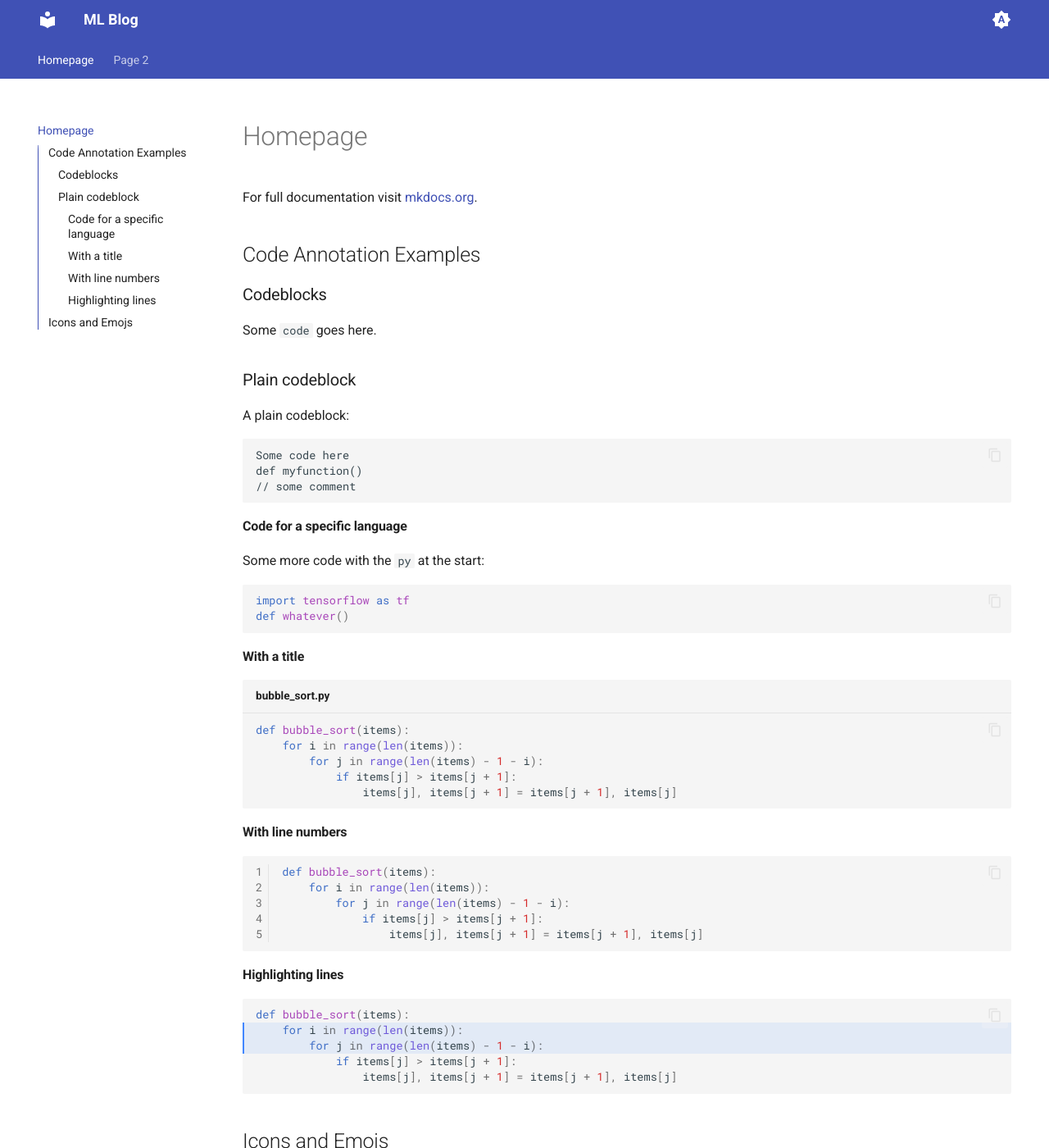
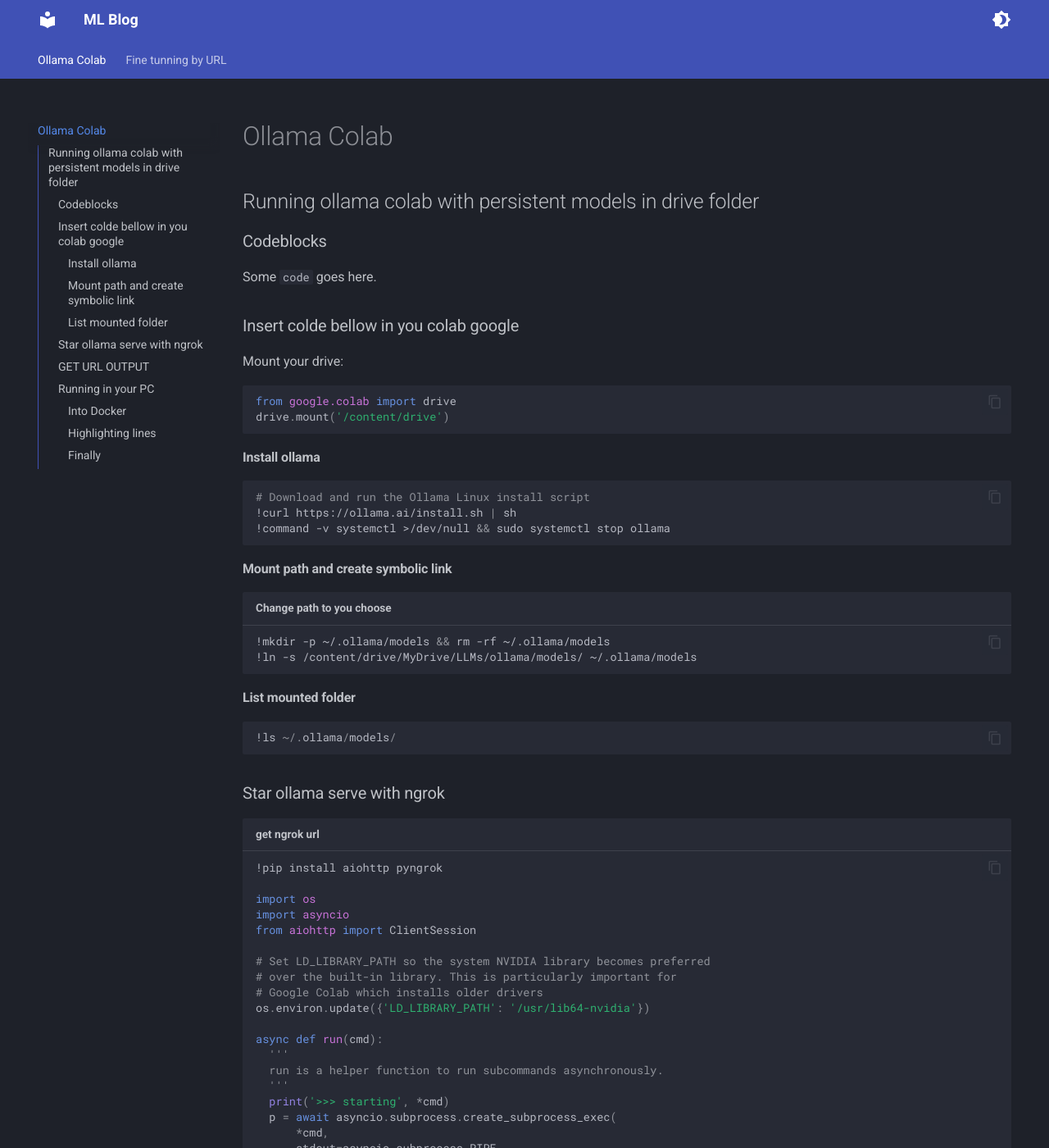
Before and after one commit to mauriciolucas22/blog, an MkDocs documentation site: the page built from docs/index.md, in a window 1280 px wide and 1400 px high. Shown: the whole window at 82% size. Built offline with MkDocs 1.6.1 and Material for MkDocs 9.7.7, drawn with Linux system fonts in a browser that asks for light colours; emoji names are drawn with the system emoji font; some of the changed text lies outside the part shown.

Commit message:
feat: edit homepage and fine-tunning page

````diff
--- a/docs/index.md
+++ b/docs/index.md
@@ -1,68 +1,109 @@
-# Homepage
+# Ollama Colab
 
-For full documentation visit [mkdocs.org](https://www.mkdocs.org).
-
-## Code Annotation Examples
+## Running ollama colab with persistent models in drive folder
 
 ### Codeblocks
 
 Some `code` goes here.
 
-### Plain codeblock
+### Insert colde bellow in you colab google
 
-A plain codeblock:
+Mount your drive:
 
-```
-Some code here
-def myfunction()
-// some comment
+```py
+from google.colab import drive
+drive.mount('/content/drive')
 ```
 
-#### Code for a specific language
+#### Install ollama
 
-Some more code with the `py` at the start:
-
-``` py
-import tensorflow as tf
-def whatever()
+```shell
+# Download and run the Ollama Linux install script
+!curl https://ollama.ai/install.sh | sh
+!command -v systemctl >/dev/null && sudo systemctl stop ollama
 ```
 
-#### With a title
+#### Mount path and create symbolic link
 
-``` py title="bubble_sort.py"
-def bubble_sort(items):
-    for i in range(len(items)):
-        for j in range(len(items) - 1 - i):
-            if items[j] > items[j + 1]:
-                items[j], items[j + 1] = items[j + 1], items[j]
+```shell title="Change path to you choose"
+!mkdir -p ~/.ollama/models && rm -rf ~/.ollama/models
+!ln -s /content/drive/MyDrive/LLMs/ollama/models/ ~/.ollama/models
 ```
 
-#### With line numbers
+#### List mounted folder
 
-``` py linenums="1"
-def bubble_sort(items):
-    for i in range(len(items)):
-        for j in range(len(items) - 1 - i):
-            if items[j] > items[j + 1]:
-                items[j], items[j + 1] = items[j + 1], items[j]
+```py
+!ls ~/.ollama/models/
+```
+
+### Star ollama serve with ngrok
+
+```py title="get ngrok url"
+!pip install aiohttp pyngrok
+
+import os
+import asyncio
+from aiohttp import ClientSession
+
+# Set LD_LIBRARY_PATH so the system NVIDIA library becomes preferred
+# over the built-in library. This is particularly important for
+# Google Colab which installs older drivers
+os.environ.update({'LD_LIBRARY_PATH': '/usr/lib64-nvidia'})
+
+async def run(cmd):
+  '''
+  run is a helper function to run subcommands asynchronously.
+  '''
+  print('>>> starting', *cmd)
+  p = await asyncio.subprocess.create_subprocess_exec(
+      *cmd,
+      stdout=asyncio.subprocess.PIPE,
+      stderr=asyncio.subprocess.PIPE,
+  )
+
+  async def pipe(lines):
+    async for line in lines:
+      print(line.strip().decode('utf-8'))
+
+  await asyncio.gather(
+      pipe(p.stdout),
+      pipe(p.stderr),
+  )
+
+
+await asyncio.gather(
+    run(['ollama', 'serve']),
+    run(['ngrok', 'http', '--log', 'stderr', '11434']),
+)
+
+# OUTPUT ngrok URL like https://1563-34-142-213-114.ngrok.io
+```
+
+### GET URL OUTPUT
+
+> URL output like https://1563-34-142-213-114.ngrok.io
+
+### Running in your PC
+
+```sh title="docker locally"
+docker run -it ubuntu
+```
+
+#### Into Docker
+
+```sh linenums="1" title="docker locally"
+apt-get update && apt-get install curl -y
+curl https://ollama.ai/install.sh | sh
 ```
 
 #### Highlighting lines
 
-``` py hl_lines="2 3"
-def bubble_sort(items):
-    for i in range(len(items)):
-        for j in range(len(items) - 1 - i):
-            if items[j] > items[j + 1]:
-                items[j], items[j + 1] = items[j + 1], items[j]
+```sh hl_lines="1" title="docker locally"
+export OLLAMA_HOST=https://1563-34-142-213-114.ngrok.io
+ollama list
+ollama run mistral
 ```
 
-## Icons and Emojs
+#### Finally
 
-:smile:
-
-:fontawesome-regular-face-laugh-wink:
-
-:fontawesome-brands-twitter:{ .twitter }
-
-:octicons-heart-fill-24:{ .heart }
+> :smile: Now you can running ollama from you locally container with colab server and persistent models
--- a/mkdocs.yml
+++ b/mkdocs.yml
@@ -1,5 +1,5 @@
 site_name: ML Blog
-site_url: https://mauriciolucas22.github.io/blog
+site_url: https://mauriciolucas22.github.io
 theme:
   name: material
   features:
@@ -15,25 +15,21 @@
   language: en
   palette:
 
-    # Palette toggle for automatic mode
-    - media: "(prefers-color-scheme)"
-      toggle:
-        icon: material/brightness-auto
-        name: Switch to light mode
-
-    # Palette toggle for light mode
-    - media: "(prefers-color-scheme: light)"
-      scheme: default
-      toggle:
-        icon: material/brightness-7
-        name: Switch to dark mode
-
-    # Palette toggle for dark mode (default)
-    - media: "(prefers-color-scheme: dark)"
-      scheme: slate
+    # Defina o modo escuro como padrão
+    - scheme: slate
       toggle:
         icon: material/brightness-4
-        name: Switch to system preference
+        name: Modo Escuro
+
+    # Botão de alternância para o modo claro
+    - toggle:
+        icon: material/brightness-7
+        name: Modo Claro
+
+    # Botão de alternância para o modo escuro
+    - toggle:
+        icon: material/brightness-4
+        name: Modo Escuro
 
 plugins:
   - social
````
Also changed, not shown: docs/fine-tunning.md (added, +80 -0 lines), docs/page2.md (deleted, +0 -5 lines).
